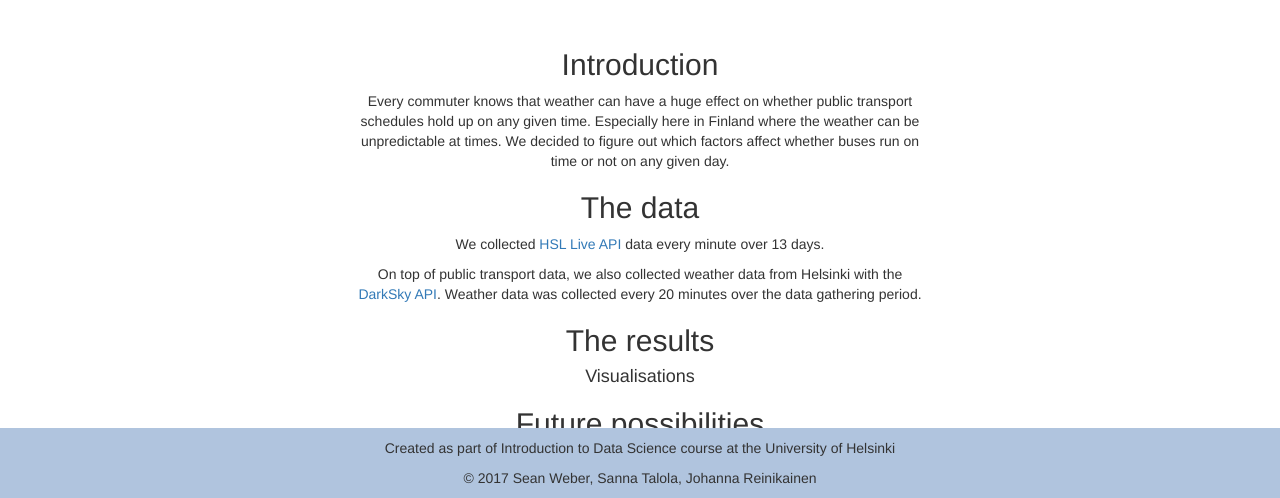
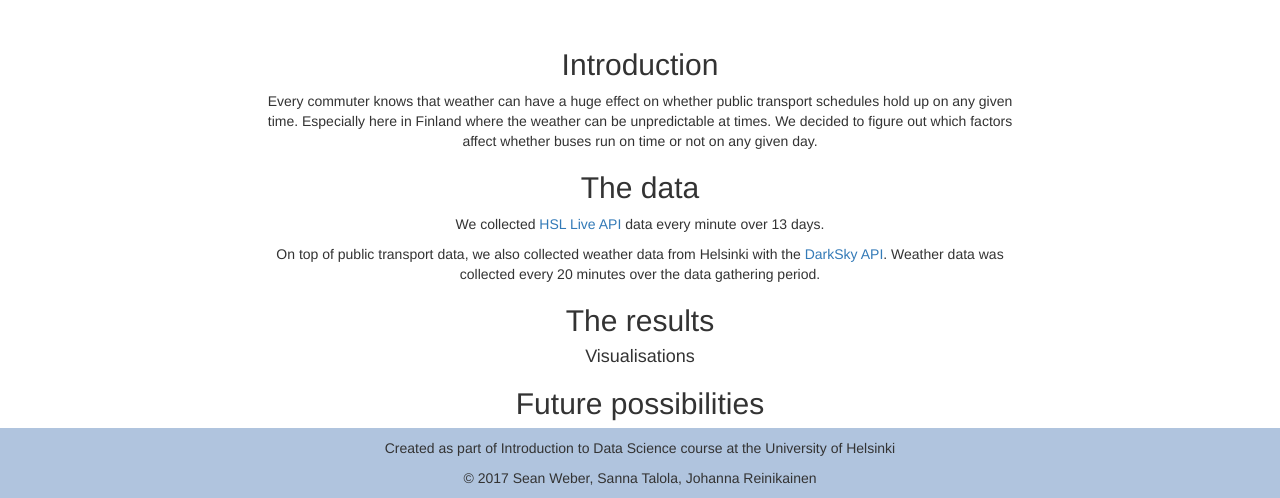
Before and after one commit to JohannaRei/datasci-blog, a plain HTML site: page index.html in a window 1280 px wide. Shown: the part 302-800 px from the top of the page. Drawn offline with nearby package versions, Linux system fonts and the light colour scheme.

Commit message:
Update index.html

```diff
--- a/index.html
+++ b/index.html
@@ -17,7 +17,7 @@
   		</div>
   	</section>
   	<section class="container">
-    		<div class="col-sm-6 col-sm-offset-3">
+    		<div class="col-sm-8 col-sm-offset-2">
 			<div class="row text-center">
     				<h2>Introduction</h2>
 				<p>Every commuter knows that weather can have a huge effect on whether public transport schedules hold up on any given time. Especially here in Finland where the weather can be unpredictable at times. We decided to figure out which factors affect whether buses run on time or not on any given day.</p>
```
